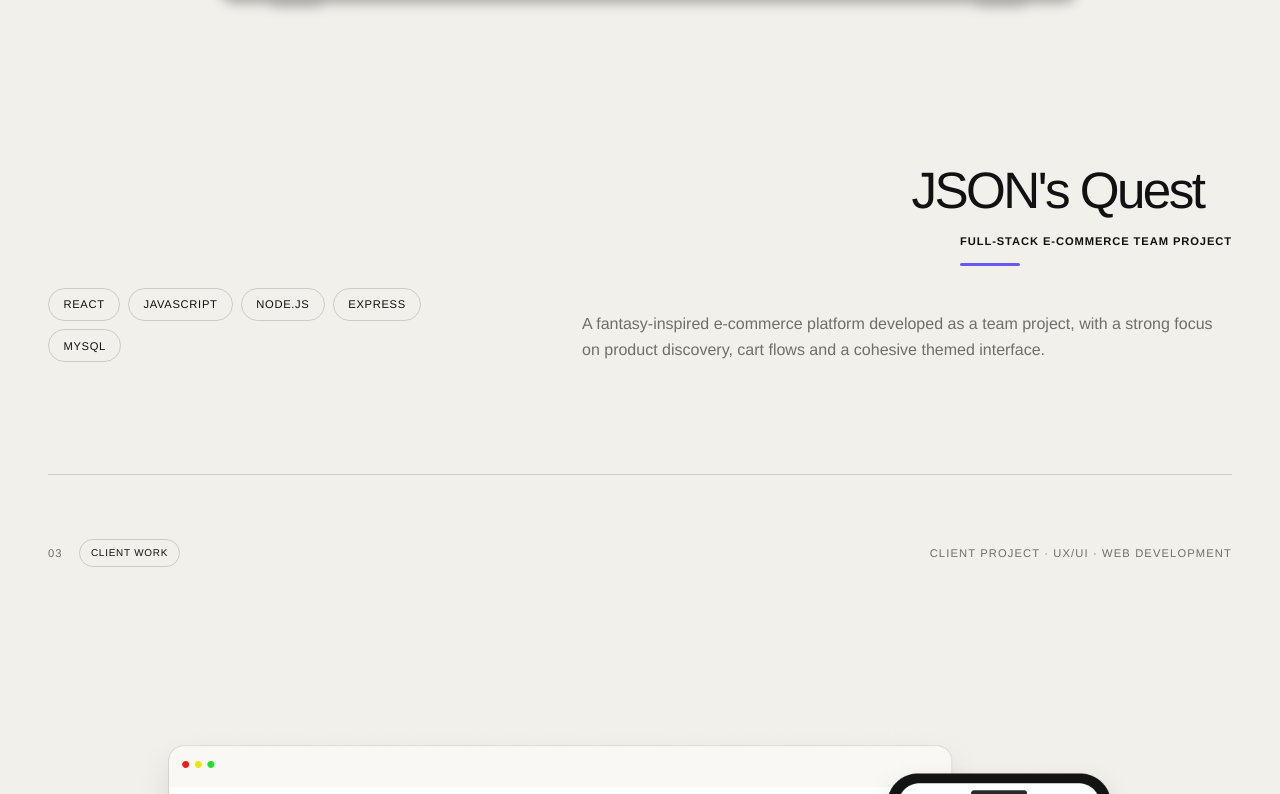
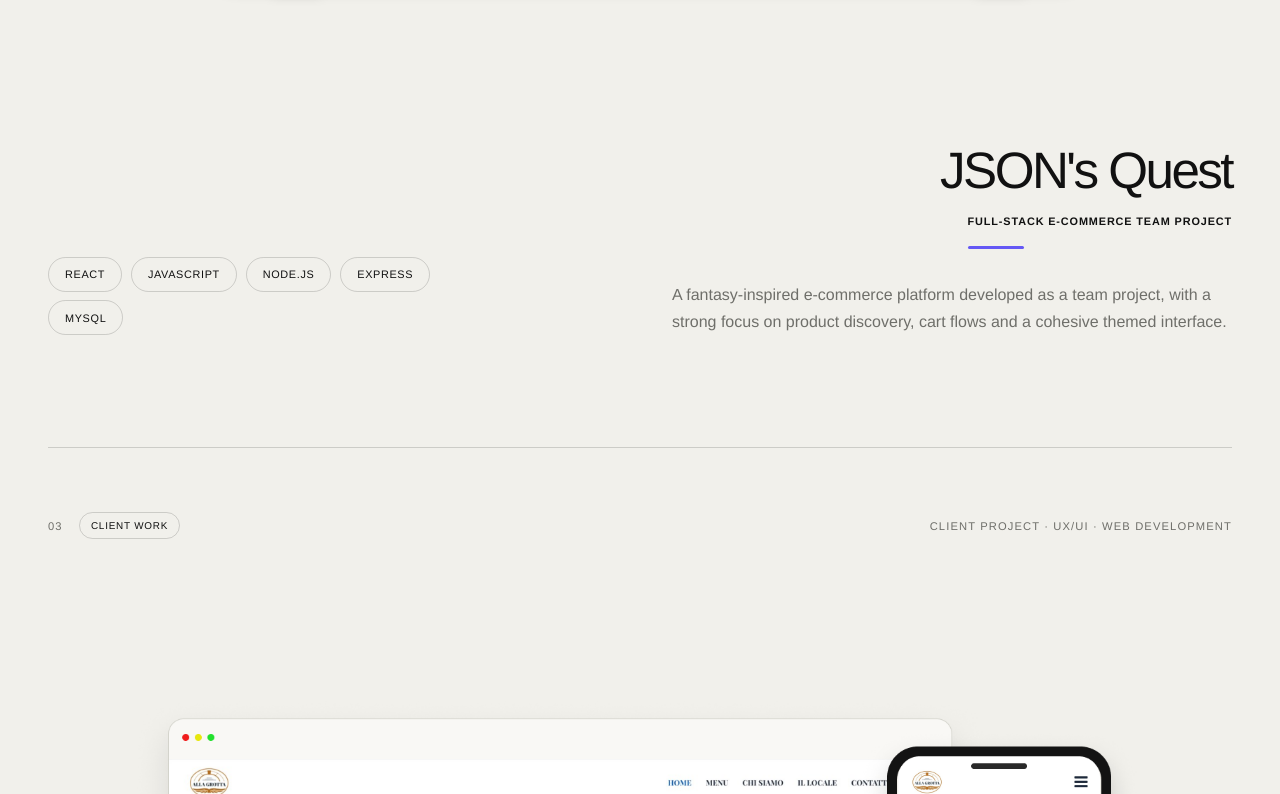
Before and after one commit to alessiaasmeraglia/portfolio, a React (Vite) app: page / in a window 1280 px wide. Shown: the part 3346-4140 px from the top of the page. Built offline with nearby package versions, Linux system fonts and the light colour scheme.

Commit message:
Aggiustato scroll e altre ui

```diff
--- a/src/components/Hero.jsx
+++ b/src/components/Hero.jsx
@@ -41,21 +41,20 @@ function Hero() {
             </div>
 
             <div className="hero__content">
-                <motion.h1
-                    initial={{ x: "100vw", opacity: 0 }}
-                    animate={{ x: 0, opacity: 1 }}
-                    transition={{
-                        duration: 0.9,
-                        ease: [0.22, 1, 0.36, 1],
-                    }}
-                >
+                <motion.h1>
                     <motion.span
-                        className="hero__title-line hero__title-line--main"
-                        initial={{ x: "100vw" }}
-                        animate={{ x: [0, -10, 0] }}
+                        className="hero__title-line"
+                        initial={{
+                            opacity: 0,
+                            x: 140,
+                        }}
+                        animate={{
+                            opacity: 1,
+                            x: 0,
+                        }}
                         transition={{
-                            duration: 0.9,
-                            ease: [0.22, 1, 0.36, 1],
+                            duration: 1.4,
+                            ease: [0.16, 1, 0.3, 1],
                         }}
                     >
                         Full-stack developer
@@ -63,15 +62,18 @@ function Hero() {
 
                     <motion.span
                         className="hero__title-line hero__title-line--accent"
-                        initial={{ x: 200, opacity: 0 }}
+                        initial={{
+                            opacity: 0,
+                            x: 140,
+                        }}
                         animate={{
-                            x: [0, -8, 0],
                             opacity: 1,
+                            x: 0,
                         }}
                         transition={{
-                            duration: 1.7,
-                            delay: 0.2,
-                            ease: [0.44, 1, 0.36, 1],
+                            duration: 1.4,
+                            delay: 0.45,
+                            ease: [0.16, 1, 0.3, 1],
                         }}
                     >
                         with a UX mindset.
@@ -81,20 +83,25 @@ function Hero() {
                 <div className="hero__bottom">
                     <motion.p
                         className="hero__description"
-                        initial={reduceMotion ? false : { opacity: 0, y: 12 }}
-                        animate={{ opacity: 1, y: 0 }}
+                        initial={{
+                            opacity: 0,
+                            y: 25,
+                        }}
+                        animate={{
+                            opacity: 1,
+                            y: 0,
+                        }}
                         transition={{
-                            duration: 0.6,
-                            delay: reduceMotion ? 0 : 0.18,
-                            ease: [0.22, 1, 0.36, 1],
+                            duration: 1,
+                            delay: 0.65,
+                            ease: [0.16, 1, 0.3, 1],
                         }}
                     >
-                        I design and build accessible, responsive digital
-                        products with React, Node.js and modern web
-                        technologies, combining development with a strong focus
-                        on usability and user experience.
+                        I design and build accessible, responsive digital products
+                        with React, Node.js and modern web technologies, combining
+                        development with a strong focus on usability and user
+                        experience.
                     </motion.p>
-
                     <motion.a
                         href="#work"
                         className="hero__cta"
--- a/src/components/ScrollToHash.jsx
+++ b/src/components/ScrollToHash.jsx
@@ -9,23 +9,34 @@ function ScrollToHash() {
             window.history.scrollRestoration = "manual";
         }
 
-        if (location.hash) {
-            const id = location.hash.replace("#", "");
-
-            requestAnimationFrame(() => {
-                document
-                    .getElementById(id)
-                    ?.scrollIntoView({ behavior: "smooth" });
+        // Homepage normale → resta SEMPRE sulla hero
+        if (location.pathname === "/" && !location.hash) {
+            window.scrollTo({
+                top: 0,
+                left: 0,
+                behavior: "instant",
             });
 
             return;
         }
 
-        window.scrollTo({
-            top: 0,
-            left: 0,
-            behavior: "auto",
-        });
+        // Scrolla solo quando esiste davvero un hash
+        if (location.hash) {
+            const id = location.hash.replace("#", "");
+
+            const timeout = setTimeout(() => {
+                const element = document.getElementById(id);
+
+                if (element) {
+                    element.scrollIntoView({
+                        behavior: "smooth",
+                        block: "start",
+                    });
+                }
+            }, 100);
+
+            return () => clearTimeout(timeout);
+        }
     }, [location.pathname, location.hash]);
 
     return null;
--- a/src/index.css
+++ b/src/index.css
@@ -540,7 +540,8 @@ img {
     display: grid;
     grid-template-columns: 1.5fr 1fr;
     gap: 4rem;
-    padding-top: 2rem;
+
+    padding-top: 1.6rem;
 }
 
 .project-card__copy {
@@ -549,17 +550,17 @@ img {
 }
 
 .project-card h3 {
-    margin-bottom: 1.2rem;
-    font-size: clamp(2.2rem, 4vw, 4rem);
-    font-weight: 500;
+    margin-bottom: 1.1rem;
+
+    font-size: clamp(2.3rem, 4vw, 4rem);
+    font-weight: 500;
+
     line-height: 0.95;
     letter-spacing: -0.05em;
 }
 
 .project-card h3 a {
-    display: inline-flex;
-    align-items: center;
-    gap: 0.6rem;
+    display: inline-block;
 }
 
 .project-card__title-text {
@@ -567,26 +568,19 @@ img {
 }
 
 .project-card__title-arrow {
-    display: inline-block;
-    font-size: 0.42em;
-    opacity: 0;
-    transform: translate(-8px, 8px);
-    transition: opacity 0.25s ease, transform 0.25s ease;
-}
-
-.project-card h3 a:hover .project-card__title-arrow {
-    opacity: 1;
-    transform: translate(0, 0);
+    display: none;
 }
 
 .project-card__highlight {
     position: relative;
 
-    margin-bottom: 2.8rem;
-    padding-bottom: 1.2rem;
-
-    font-size: 0.7rem;
+    margin-bottom: 2rem;
+    padding-bottom: 1.25rem;
+
+    font-size: 0.68rem;
     font-weight: 700;
+
+    line-height: 1.4;
 
     text-transform: uppercase;
     letter-spacing: 0.08em;
@@ -601,7 +595,7 @@ img {
     left: 0;
     bottom: 0;
 
-    width: 60px;
+    width: 56px;
     height: 3px;
 
     border-radius: 999px;
@@ -609,27 +603,35 @@ img {
     background: var(--accent);
 }
 
-.project-card__copy>p:not(.project-card__highlight) {
+.project-card__copy > p:not(.project-card__highlight) {
+    max-width: 560px;
+
     margin-top: 0;
-    max-width: 650px;
+
     font-size: 1rem;
-    line-height: 1.6;
+    line-height: 1.7;
+
     color: var(--muted);
 }
 
 .project-card__technologies {
     align-self: end;
+
     display: flex;
     justify-content: flex-end;
     flex-wrap: wrap;
-    gap: 0.5rem;
+
+    gap: 0.55rem;
 }
 
 .project-card__technologies span {
-    padding: 0.6rem 0.9rem;
+    padding: 0.65rem 1rem;
+
     border: 1px solid var(--border);
     border-radius: 999px;
-    font-size: 0.7rem;
+
+    font-size: 0.68rem;
+
     text-transform: uppercase;
     letter-spacing: 0.06em;
 }
@@ -2215,8 +2217,8 @@ button:focus-visible {
     *,
     *::before,
     *::after {
-        animation-duration: 0.01ms !important;
+        animation-duration: 0.05ms !important;
         animation-iteration-count: 1 !important;
-        transition-duration: 0.01ms !important;
-    }
-}
+        transition-duration: 0.05ms !important;
+    }
+}
```
